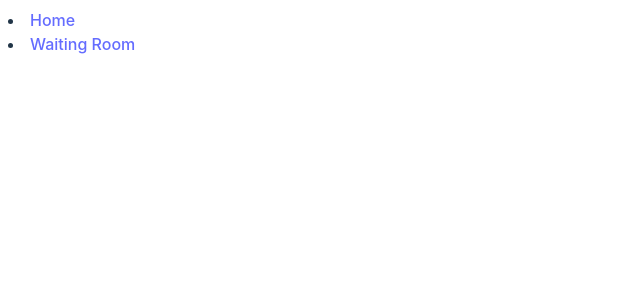
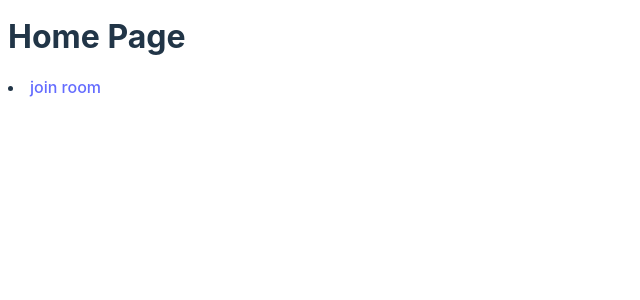
Before and after one commit to ejiang24/brushup, a React (Vite) app in the folder frontend/: page / in a window 1280 px wide. Before the commit this address had no page. Shown: the top 300 px of the page, without its empty margins (0-640 px from the left). Built offline with nearby package versions, Linux system fonts and the light colour scheme.

Commit message:
pages moreee

```diff
--- a/frontend/src/App.tsx
+++ b/frontend/src/App.tsx
@@ -22,16 +22,8 @@
     //<button onClick=""></button>
     <div>
       <BrowserRouter>
-
-          <li>
-            <Link to="/home">Home</Link>
-          </li>
-          <li>
-            <Link to="/waitingroom">Waiting Room</Link>
-          </li>
-
         <Routes>
-          <Route path="/home" element={<Home />}></Route>
+          <Route path="/" element={<Home />}></Route>
           <Route path="/waitingroom" element={<WaitingRoom />}></Route>
         </Routes>
       </BrowserRouter>
--- a/frontend/src/components/Home.tsx
+++ b/frontend/src/components/Home.tsx
@@ -1,9 +1,13 @@
 import React from "react";
+import { Link } from "react-router-dom";
 
 const Home = () => {
   return (
     <div>
       <h1>Home Page</h1>
+      <li>
+        <Link to="/waitingroom">join room</Link>
+      </li>
     </div>
   );
 };
```
